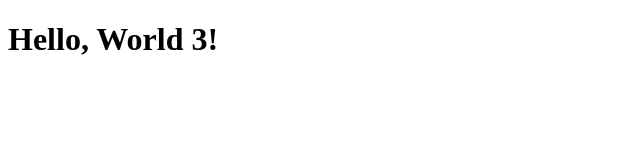
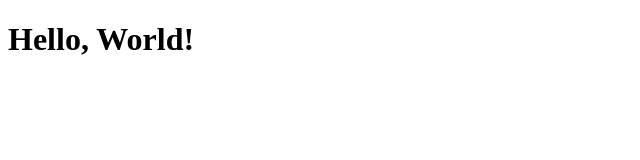
Before and after one commit to BradleyAllanDavis/FrontendBootcamp, a React (Create React App) app: page / in a window 1280 px wide. Shown: the top 160 px of the page, without its empty margins (0-640 px from the left). Built offline with nearby package versions, Linux system fonts and the light colour scheme.

Commit message:
Use jsx for function

```diff
--- a/src/index.js
+++ b/src/index.js
@@ -2,7 +2,9 @@ import { createElement } from "react";
 import { render } from "react-dom";
 
 const HelloWorld3 = () => {
-  return createElement('h1', null, 'Hello, World 3!');
+  // return createElement('h1', null, 'Hello, World 3!');
+  return <h1>Hello, World!</h1>;
 };
 
-render(createElement(HelloWorld3), document.querySelector('#root'));
+// render(createElement(HelloWorld3), document.querySelector('#root'));
+render(<HelloWorld3 />, document.querySelector('#root'));
```
